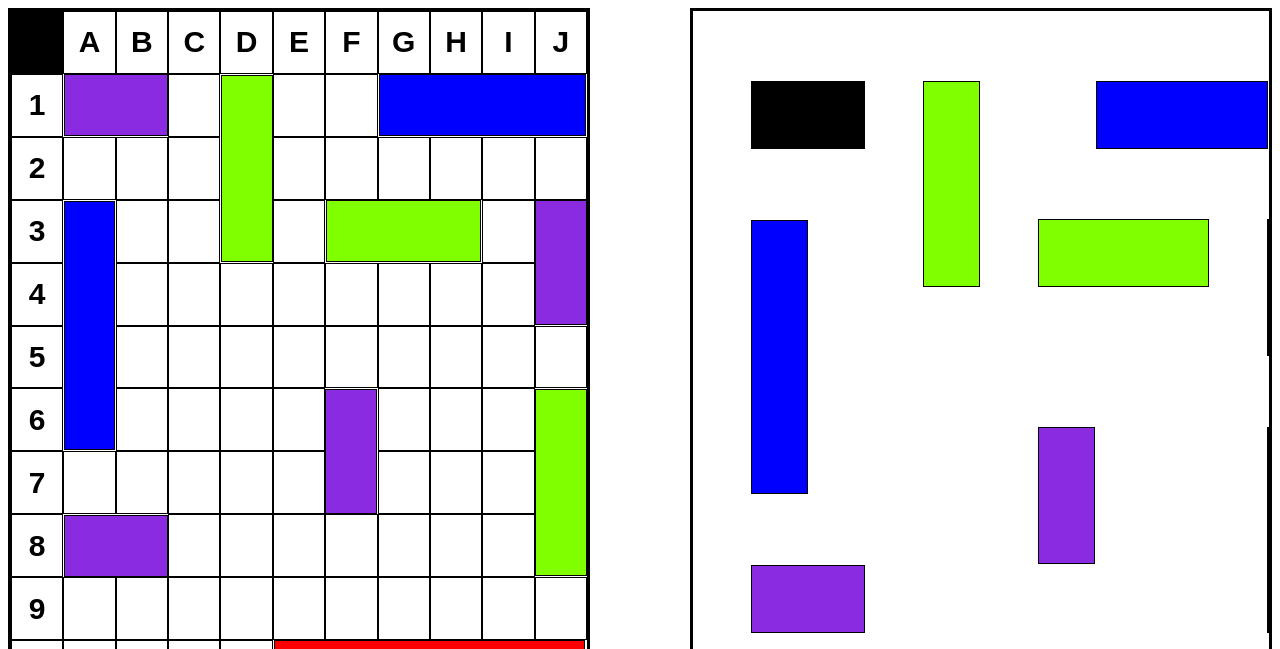
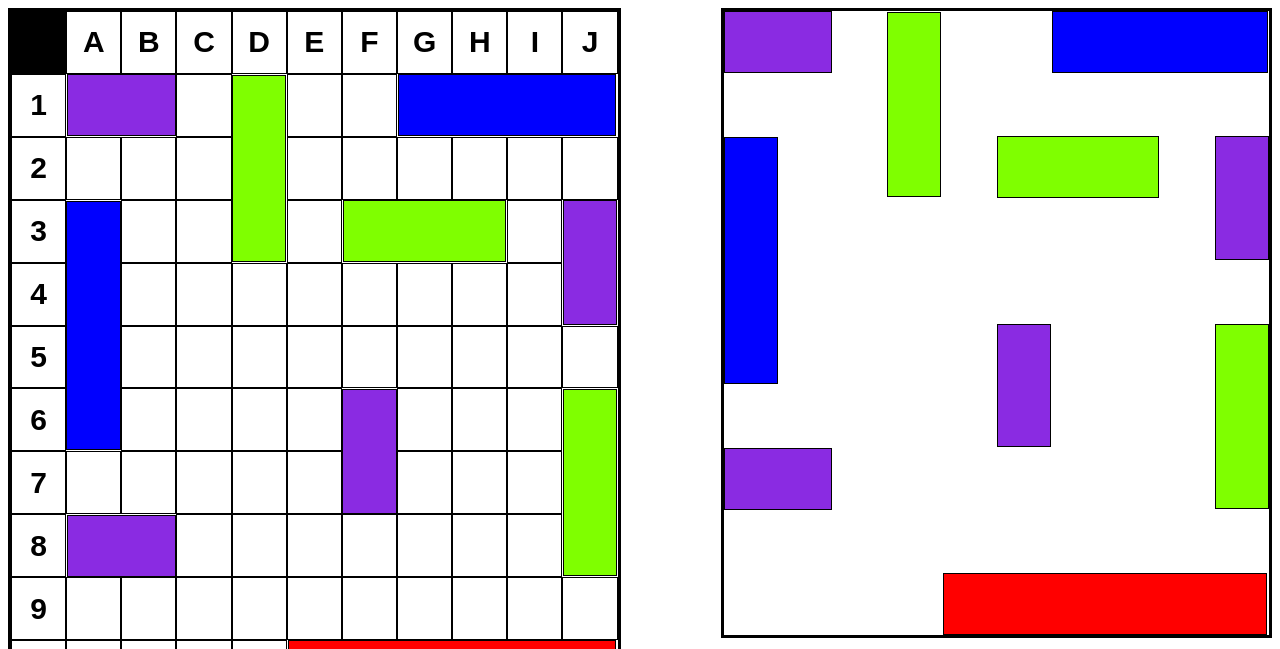
Before and after one commit to Ivanka1905/sea-battle-hw10, a plain HTML site: page index.html in a window 1280 px wide. Shown: the top 649 px of the page. Drawn offline with Linux system fonts and the light colour scheme.

Commit message:
add grid-2

```diff
--- a/assets/styles/style.css
+++ b/assets/styles/style.css
@@ -1,23 +1,25 @@
 * {
   box-sizing: border-box;
 }
-.game{
+.game {
   width: 100%;
   display: flex;
   gap: 100px;
 }
-.grid-1, .grid-2 {
+.grid-1,
+.grid-2 {
   border: 3px solid black;
+  display: grid;
+}
+.grid-1 {
     width: 700px;
         height: 700px;
-  display: grid;
-
-}
-.grid-1{
   grid-template-columns: repeat(11, 1fr);
   grid-template-rows: repeat(11, 1fr);
 }
-.grid-2{
+.grid-2 {
+    width: 630px;
+        height: 630px;
   grid-template-columns: repeat(10, 1fr);
   grid-template-rows: repeat(10, 1fr);
 }
@@ -32,7 +34,7 @@ font-weight: bold;
   align-items: center;
 }
 
-.grid-item:first-child {
+.grid-1>.grid-item:first-child {
   background-color: black;
 }
 
@@ -77,7 +79,7 @@ font-weight: bold;
 .model-7,
 .model-8,
 .model-9,
-.model-10 {
+.model-10, .model-1-2, .model-2-2, .model-3-2, .model-4-2, .model-5-2, .model-6-2, .model-7-2, .model-8-2, .model-9-2, .model-10-2 {
   content: "";
   width: 99%;
   height: 99%;
@@ -127,3 +129,51 @@ font-weight: bold;
   grid-area: 11 / 6 / 12 / 12;
   background-color: red;
 }
+.model-1-2 {
+    grid-area: 1 / 1 / 2 /3;
+    background-color: blueviolet;
+}
+.model-2-2 {
+    grid-area: 1 / 4 / 4 / 5;
+    background-color: chartreuse;
+}
+
+.model-3-2 {
+    grid-area: 1 / 7 / 2 / 11;
+    background-color: blue;
+}
+
+.model-4-2 {
+    grid-area: 3 / 1 / 7 / 2;
+    background-color: blue;
+}
+
+.model-5-2 {
+    grid-area: 3 / 6 / 4 / 9;
+    background-color: chartreuse;
+}
+
+.model-6-2 {
+    grid-area: 3 / 10 / 5 / 11;
+    background-color: blueviolet;
+}
+
+.model-7-2 {
+    grid-area: 8 / 1 / 9 / 3;
+    background-color: blueviolet;
+}
+
+.model-8-2 {
+    grid-area: 6 / 6 / 8 / 7;
+    background-color: blueviolet;
+}
+
+.model-9-2 {
+    grid-area: 6 / 10 / 9 / 11;
+    background-color: chartreuse;
+}
+
+.model-10-2 {
+    grid-area: 10 / 5 / 11 / 11;
+    background-color: red;
+}
--- a/index.html
+++ b/index.html
@@ -114,16 +114,16 @@
             <div class="grid-item"></div>
         </div>
         <div class="grid-2">
-            <div class="grid-item model-1"></div>
-            <div class="grid-item model-2"></div>
-            <div class="grid-item model-3"></div>
-            <div class="grid-item model-4"></div>
-            <div class="grid-item model-5"></div>
-            <div class="grid-item model-6"></div>
-            <div class="grid-item model-7"></div>
-            <div class="grid-item model-8"></div>
-            <div class="grid-item model-9"></div>
-            <div class="grid-item model-10"></div>
+            <div class="grid-item model-1-2"></div>
+            <div class="grid-item model-2-2"></div>
+            <div class="grid-item model-3-2"></div>
+            <div class="grid-item model-4-2"></div>
+            <div class="grid-item model-5-2"></div>
+            <div class="grid-item model-6-2"></div>
+            <div class="grid-item model-7-2"></div>
+            <div class="grid-item model-8-2"></div>
+            <div class="grid-item model-9-2"></div>
+            <div class="grid-item model-10-2"></div>
         </div>
     </div>
 </body>
```
Lines whose indentation alone changed are shown as unchanged.
